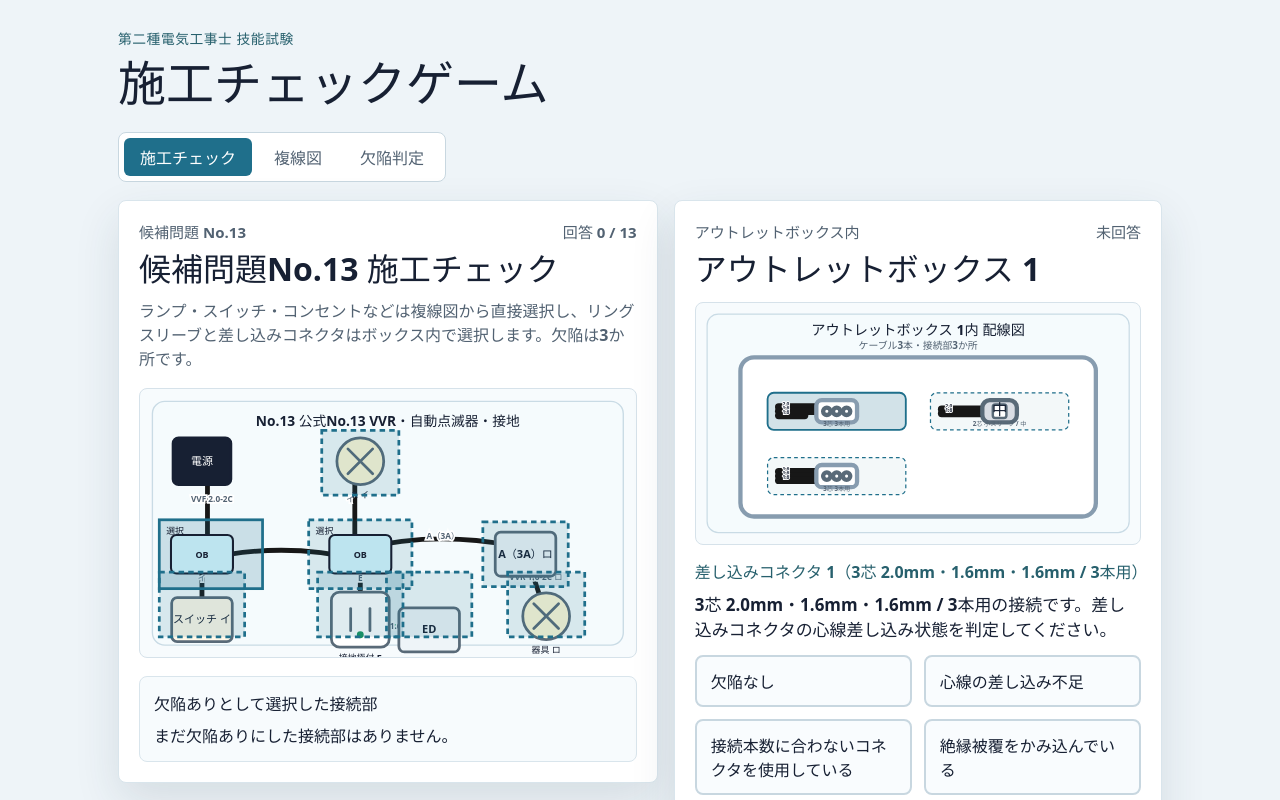
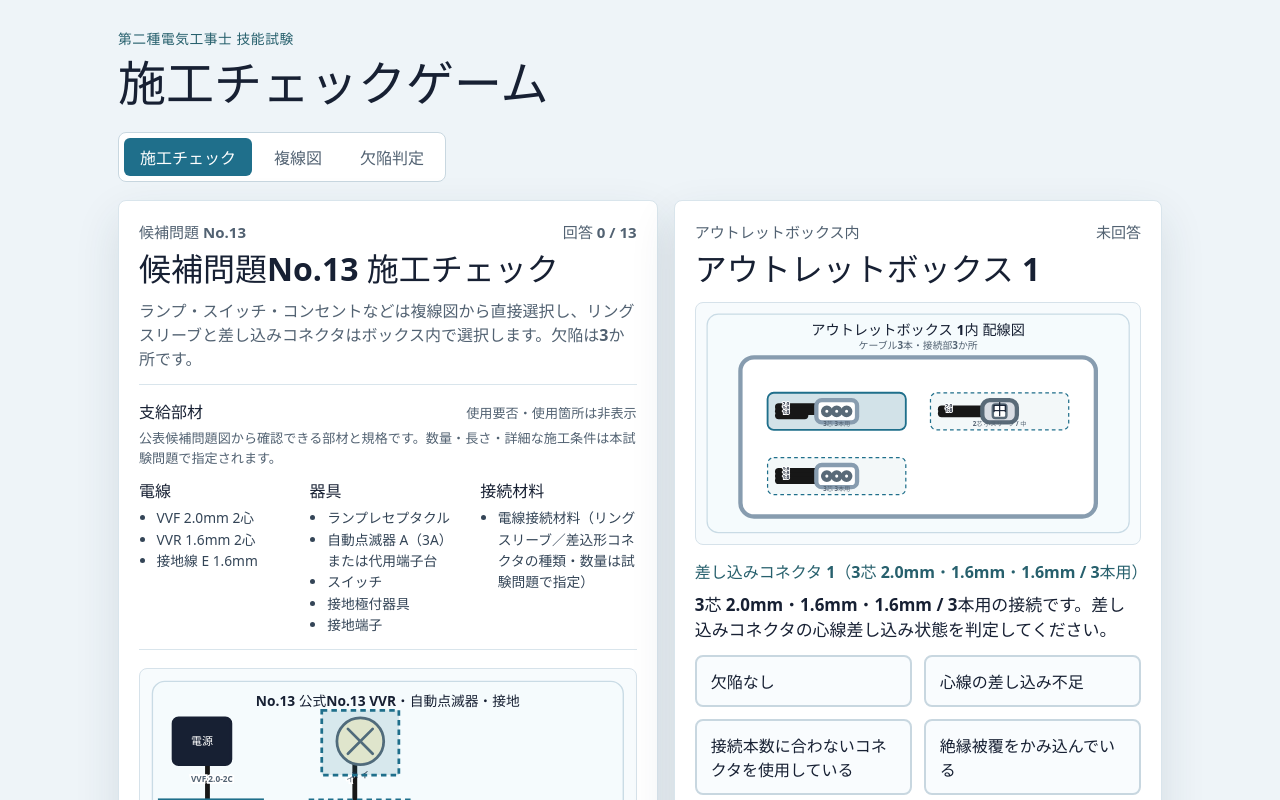
Before and after one commit to h7ga40/denko-defect-game, a React (Vite) app: page / in a window 1280 px wide. Shown: the top 800 px of the page. Built offline with nearby package versions, Linux system fonts and the light colour scheme.

Commit message:
Show candidate supply materials

```diff
--- a/src/components/CandidateDiagramView.tsx
+++ b/src/components/CandidateDiagramView.tsx
@@ -1,6 +1,7 @@
 import { useMemo, useState, type KeyboardEvent } from "react";
 import { candidateDiagrams, type CandidateDevice, type CandidateDiagram } from "../data/candidateDiagrams";
 import type { DirectInspectionPart, InspectionBox } from "../data/boxInspectionGame";
+import { CandidateMaterials } from "./CandidateMaterials";
 
 type InspectionAnswers = Record<string, string>;
 
@@ -46,6 +47,7 @@ export function CandidateDiagramView() {
         </div>
         <h2>{selected.title}</h2>
         <p className="candidate-theme">{selected.theme}</p>
+        <CandidateMaterials candidateNo={selected.no} />
         <div className="diagram-wrap">
           <CandidateSvg diagram={selected} />
         </div>
--- /dev/null
+++ b/src/components/CandidateMaterials.tsx
@@ -0,0 +1,27 @@
+import { getCandidateMaterials } from "../data/candidateMaterials";
+
+export function CandidateMaterials({ candidateNo }: { candidateNo: number }) {
+  const groups = getCandidateMaterials(candidateNo);
+
+  return (
+    <section className="candidate-materials" aria-label={"候補問題No." + candidateNo + "の支給部材"}>
+      <div className="candidate-materials-heading">
+        <h3>支給部材</h3>
+        <span>使用要否・使用箇所は非表示</span>
+      </div>
+      <p className="candidate-materials-note">
+        公表候補問題図から確認できる部材と規格です。数量・長さ・詳細な施工条件は本試験問題で指定されます。
+      </p>
+      <div className="candidate-material-groups">
+        {groups.map((group) => (
+          <div className="candidate-material-group" key={group.category}>
+            <strong>{group.category}</strong>
+            <ul>
+              {group.items.map((item) => <li key={item}>{item}</li>)}
+            </ul>
+          </div>
+        ))}
+      </div>
+    </section>
+  );
+}
--- a/src/components/WorkInspectionGame.tsx
+++ b/src/components/WorkInspectionGame.tsx
@@ -2,6 +2,7 @@ import { useMemo, useState } from "react";
 import { createBoxInspectionRound, type BoxInspectionPart, type BoxInspectionRound, type DirectInspectionPart } from "../data/boxInspectionGame";
 import { BoxWiringDiagram } from "./BoxWiringDiagram";
 import { CandidateSvg } from "./CandidateDiagramView";
+import { CandidateMaterials } from "./CandidateMaterials";
 
 type InspectionAnswers = Record<string, string>;
 
@@ -58,6 +59,7 @@ export function WorkInspectionGame() {
         <p className="candidate-theme">
           ランプ・スイッチ・コンセントなどは複線図から直接選択し、リングスリーブと差し込みコネクタはボックス内で選択します。欠陥は{round.defectCount}か所です。
         </p>
+        <CandidateMaterials candidateNo={round.candidate.no} />
         <div className="diagram-wrap">
           <CandidateSvg
             answers={answers}
--- /dev/null
+++ b/src/data/candidateMaterials.ts
@@ -0,0 +1,78 @@
+export type CandidateMaterialGroup = {
+  category: string;
+  items: string[];
+};
+
+const commonConnectionMaterials = ["電線接続材料（リングスリーブ／差込形コネクタの種類・数量は試験問題で指定）"];
+
+export const candidateMaterials: Record<number, CandidateMaterialGroup[]> = {
+  1: [
+    { category: "電線", items: ["EM-EEF 2.0mm 2心", "VVF 1.6mm（心数・長さは試験問題で指定）"] },
+    { category: "器具", items: ["ランプレセプタクル", "引掛シーリング", "スイッチ群（表示灯内蔵を含む）"] },
+    { category: "接続材料", items: commonConnectionMaterials },
+  ],
+  2: [
+    { category: "電線", items: ["VVF 2.0mm 2心", "VVF 1.6mm（心数・長さは試験問題で指定）"] },
+    { category: "器具", items: ["ランプレセプタクル", "確認表示灯（常時点灯）", "スイッチ", "施工省略用端子"] },
+    { category: "接続材料", items: commonConnectionMaterials },
+  ],
+  3: [
+    { category: "電線", items: ["VVF 2.0mm 2心", "VVF 1.6mm", "接地線 E 1.6mm"] },
+    { category: "器具", items: ["タイムスイッチまたは代用端子台", "ランプレセプタクル", "引掛シーリング", "スイッチ", "接地極付器具", "接地端子"] },
+    { category: "接続材料", items: commonConnectionMaterials },
+  ],
+  4: [
+    { category: "電線", items: ["VVF 2.0mm 2心", "VVF 2.0mm 3心", "接地線 E 1.6mm"] },
+    { category: "器具", items: ["配線用遮断器 B", "漏電遮断器 BE", "電源表示灯", "三相200V電動機用端子または代用端子台", "引掛シーリング", "スイッチ", "接地端子"] },
+    { category: "接続材料", items: commonConnectionMaterials },
+  ],
+  5: [
+    { category: "電線", items: ["VVF 2.0mm 2心", "VVF 2.0mm 3心", "接地線 E 1.6mm"] },
+    { category: "器具", items: ["配線用遮断器 B", "漏電遮断器 BE", "20A 250V 接地極付コンセント", "ランプレセプタクル", "引掛シーリング", "スイッチ", "接地端子"] },
+    { category: "接続材料", items: commonConnectionMaterials },
+  ],
+  6: [
+    { category: "電線", items: ["VVF 2.0mm 2心", "VVF 1.6mm（心数・長さは試験問題で指定）"] },
+    { category: "器具", items: ["引掛シーリング", "露出形コンセント", "3路スイッチ"] },
+    { category: "接続材料", items: commonConnectionMaterials },
+  ],
+  7: [
+    { category: "電線", items: ["VVF 2.0mm 2心", "VVF 1.6mm（心数・長さは試験問題で指定）"] },
+    { category: "器具", items: ["ランプレセプタクル", "3路スイッチ", "4路スイッチ", "ジョイントボックス"] },
+    { category: "接続材料", items: commonConnectionMaterials },
+  ],
+  8: [
+    { category: "電線", items: ["VVR 2.0mm 2心", "VVF 1.6mm（心数・長さは試験問題で指定）"] },
+    { category: "器具", items: ["配線用遮断器 B", "端子台 T", "3路スイッチ", "ランプレセプタクル", "引掛シーリング", "接続箱"] },
+    { category: "接続材料", items: commonConnectionMaterials },
+  ],
+  9: [
+    { category: "電線", items: ["VVF 2.0mm 2心", "VVF 1.6mm", "接地線 E 1.6mm"] },
+    { category: "器具", items: ["ランプレセプタクル", "引掛シーリング", "接地極付接地端子付コンセント EET", "スイッチ", "接地端子"] },
+    { category: "接続材料", items: commonConnectionMaterials },
+  ],
+  10: [
+    { category: "電線", items: ["VVF 2.0mm 2心", "VVF 1.6mm（心数・長さは試験問題で指定）"] },
+    { category: "器具", items: ["配線用遮断器 B", "引掛シーリング", "ランプレセプタクル", "確認表示灯（同時点滅）", "スイッチ"] },
+    { category: "接続材料", items: commonConnectionMaterials },
+  ],
+  11: [
+    { category: "電線・管", items: ["VVF 2.0mm 2心", "IV 1.6mm", "金属管 E19"] },
+    { category: "器具・付属品", items: ["ランプレセプタクル", "引掛シーリング", "スイッチ", "金属製ボックス", "金属管用付属品", "接地端子"] },
+    { category: "接続材料", items: commonConnectionMaterials },
+  ],
+  12: [
+    { category: "電線・管", items: ["VVF 2.0mm 2心", "IV 1.6mm", "合成樹脂製可とう電線管 PF16"] },
+    { category: "器具・付属品", items: ["ランプレセプタクル", "引掛シーリング", "スイッチ", "ボックス", "PF管用付属品"] },
+    { category: "接続材料", items: commonConnectionMaterials },
+  ],
+  13: [
+    { category: "電線", items: ["VVF 2.0mm 2心", "VVR 1.6mm 2心", "接地線 E 1.6mm"] },
+    { category: "器具", items: ["ランプレセプタクル", "自動点滅器 A（3A）または代用端子台", "スイッチ", "接地極付器具", "接地端子"] },
+    { category: "接続材料", items: commonConnectionMaterials },
+  ],
+};
+
+export function getCandidateMaterials(candidateNo: number) {
+  return candidateMaterials[candidateNo] ?? [];
+}
--- a/src/styles.css
+++ b/src/styles.css
@@ -800,3 +800,62 @@ button {
   font-weight: 900;
   pointer-events: none;
 }
+
+
+.candidate-materials {
+  margin-top: 14px;
+  padding: 14px 0;
+  border-top: 1px solid #d9e5ec;
+  border-bottom: 1px solid #d9e5ec;
+}
+
+.candidate-materials-heading {
+  display: flex;
+  align-items: baseline;
+  justify-content: space-between;
+  gap: 12px;
+}
+
+.candidate-materials-heading h3 {
+  margin: 0;
+  font-size: 1rem;
+}
+
+.candidate-materials-heading span,
+.candidate-materials-note {
+  color: #526272;
+  font-size: 0.82rem;
+  font-weight: 700;
+}
+
+.candidate-materials-note {
+  margin: 6px 0 10px;
+  line-height: 1.5;
+}
+
+.candidate-material-groups {
+  display: grid;
+  grid-template-columns: repeat(3, minmax(0, 1fr));
+  gap: 14px;
+}
+
+.candidate-material-group ul {
+  margin: 5px 0 0;
+  padding-left: 1.1rem;
+  color: #344557;
+  font-size: 0.86rem;
+  line-height: 1.55;
+}
+
+@media (max-width: 720px) {
+  .candidate-materials-heading {
+    align-items: flex-start;
+    flex-direction: column;
+    gap: 3px;
+  }
+
+  .candidate-material-groups {
+    grid-template-columns: 1fr;
+    gap: 10px;
+  }
+}
```
Also changed, not shown: ai_context/handoff_notes.md (+1 -0 lines), 3 other files (tests, documents, lock files or other folders).
